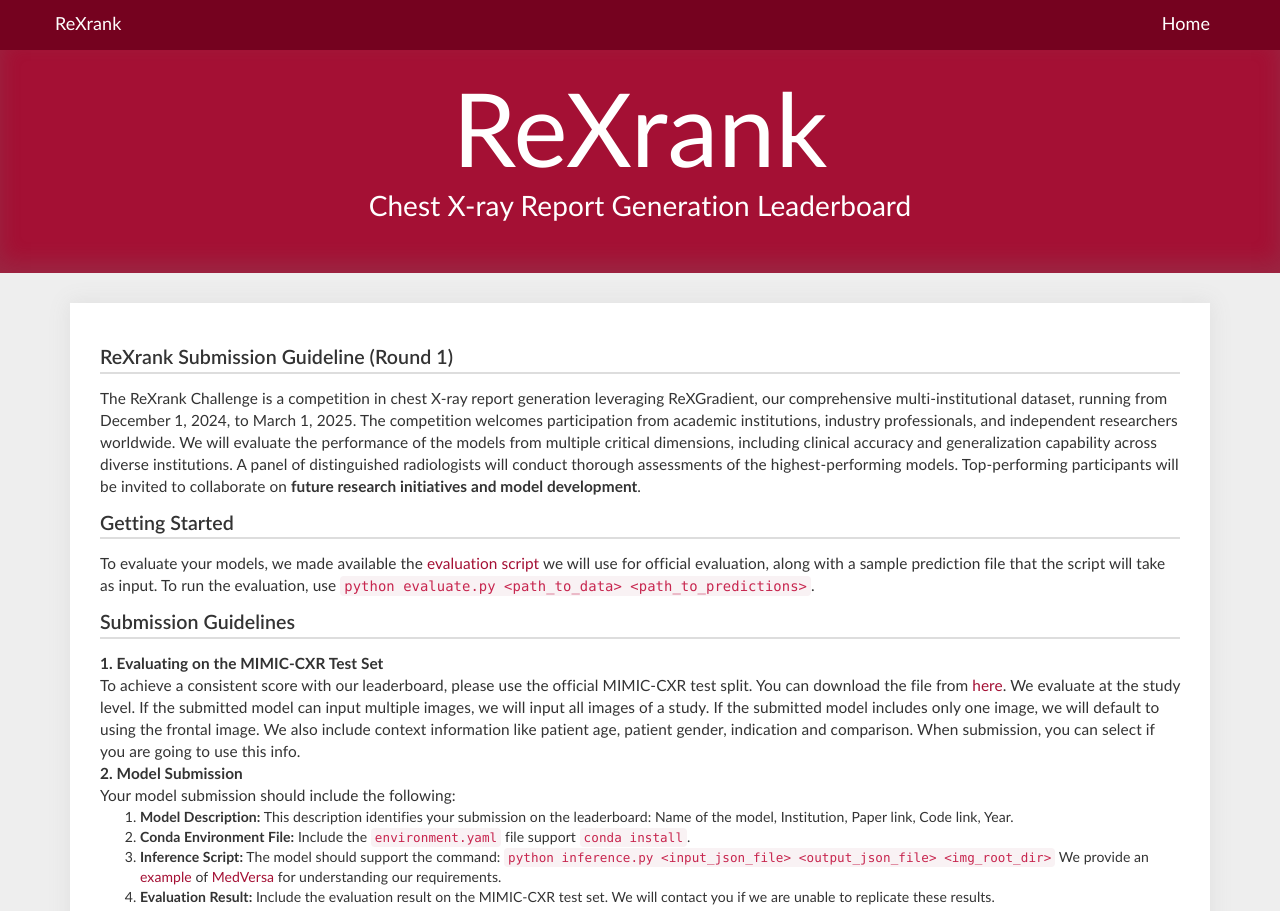
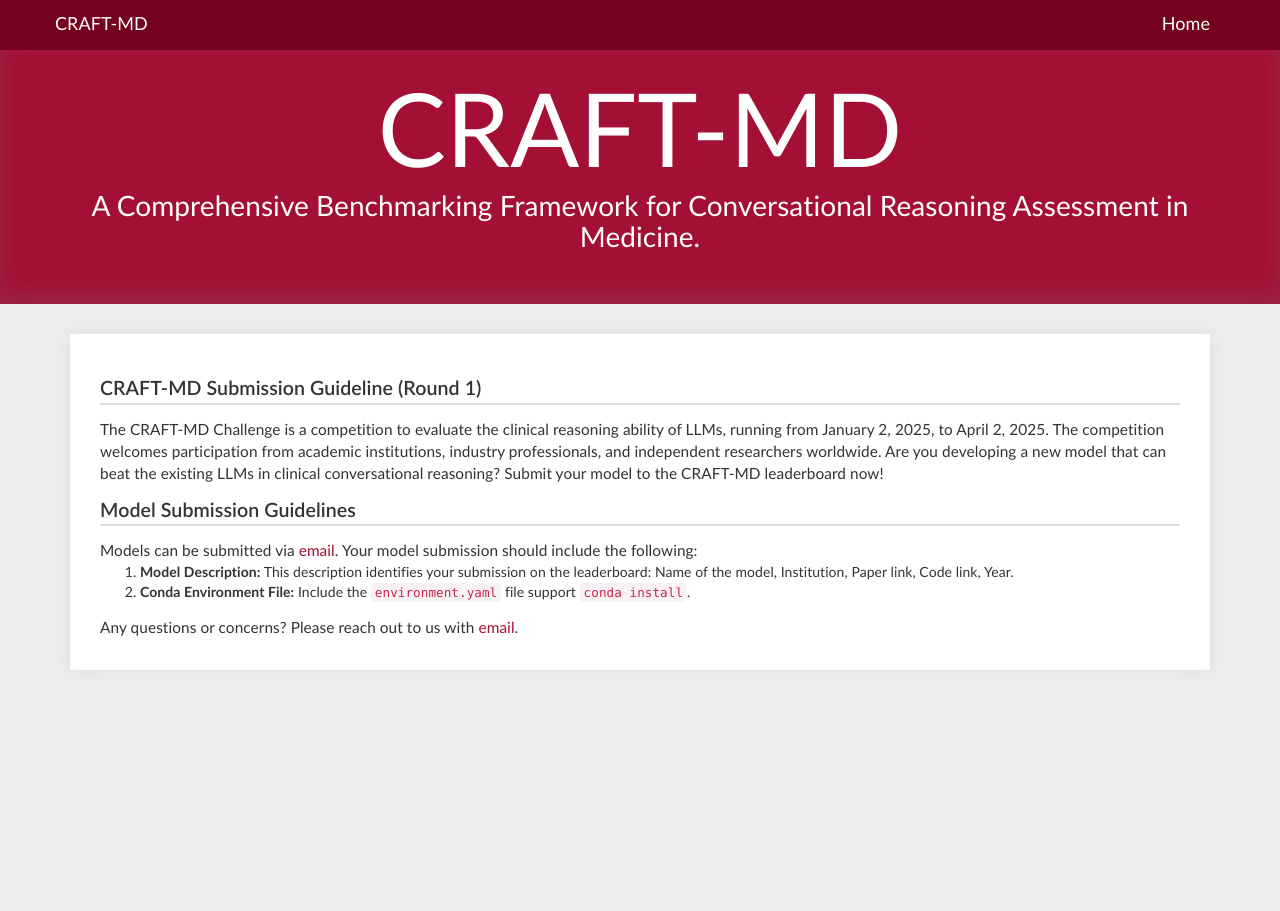
Before and after one commit to rajpurkarlab/craft-md-pages, a website: page explore/submission_guideline.html in a window 1280 px wide. Shown: the top 911 px of the page. Drawn offline with Linux system fonts and the light colour scheme.

Commit message:
added model submission instructions

```diff
--- a/explore/submission_guideline.html
+++ b/explore/submission_guideline.html
@@ -4,15 +4,15 @@
 <head>
   <meta charset="utf-8"/>
   <title>
-    ReXrank
+    CRAFT-MD
   </title>
-  <meta name="description" content="ReXrank: The leading open-source leaderboard for radiology report generation. Compare and benchmark AI models for medical imaging reports."/>
-  <meta name="keywords" content="ReXrank, radiology, report generation, AI, medical imaging, leaderboard, benchmarking"/>
-  <meta property="og:title" content="ReXrank: Radiology Report Generation Leaderboard"/>
-  <meta property="og:description" content="Open-source leaderboard for comparing and benchmarking AI models in radiology report generation."/>
-  <meta property="og:url" content="https://rajpurkarlab.github.io/ReXrank/"/>
+  <meta name="description" content="CRAFT-MD: A Comprehensive Benchmarking Framework for Conversational Reasoning Assessment in Medicine."/>
+  <meta name="keywords" content="CRAFT-MD, conversational LLMs, evaluation, leaderboard, benchmarking"/>
+  <meta property="og:title" content="CRAFT-MD: Conversational Reasoning Assessment Framework for Testing in Medicine"/>
+  <meta property="og:description" content="A Comprehensive Benchmarking Framework for Conversational Reasoning Assessment in Medicine."/>
+  <meta property="og:url" content="https://rajpurkarlab.github.io/craft-md-pages/"/>
   <meta property="og:type" content="website"/>
-  <meta content="ReXrank is an open-source leaderboard for AI-powered radiology report generation from chest x-ray images." name="description"/>
+  <meta content="CRAFT-MD is a comprehensive multi-agent benchmarking framework for conversational reasoning assessment in Medicine." name="description"/>
   <meta content="IE=edge,chrome=1" http-equiv="X-UA-Compatible"/>
   <meta content="width=device-width, initial-scale=1, maximum-scale=1, user-scalable=no" name="viewport"/>
   <meta content="../logo.png" property="og:image"/>
@@ -189,7 +189,7 @@
       </div>
       <div class="leftNav">
         <div class="brandDiv">
-          <a class="navbar-brand" href="../">ReXrank</a>
+          <a class="navbar-brand" href="../">CRAFT-MD</a>
         </div>
       </div>
     </div>
@@ -198,8 +198,8 @@
     <div class="container">
       <div class="row">
         <div class="col-md-12">
-          <h1 id="appTitle">ReXrank</h1>
-          <h2 id="appSubtitle">Chest X-ray Report Generation Leaderboard</h2>
+          <h1 id="appTitle">CRAFT-MD</h1>
+          <h2 id="appSubtitle">A Comprehensive Benchmarking Framework for Conversational Reasoning Assessment in Medicine.</h2>
           <!-- https://github.com/rajpurkarlab/ReXrank/blob/main/example_files/submission_tutorial.md -->
           <!-- <h3 id="helpLink"><a href="./explore/submission_guideline.html" target="_blank" rel="noopener noreferrer">⭐@Researchers: Submit to ReXrank Now!</a></h3> -->
           <!-- <h3 id="helpLink"><a href="https://forms.office.com/r/1wDsy2MmAM" target="_blank" rel="noopener noreferrer">⭐@Researchers: Submit to ReXrank Now!</a></h3> -->
@@ -215,43 +215,41 @@
             <div class="infoCard">
                 <div class="infoBody">
                     <div class="infoHeadline">
-                        <h2>ReXrank Submission Guideline (Round 1)</h2>
+                        <h2>CRAFT-MD Submission Guideline (Round 1)</h2>
                     </div>
                     <p>
-                      The ReXrank Challenge is a  competition in chest X-ray report generation leveraging ReXGradient, our comprehensive multi-institutional dataset, running from December 1, 2024, to March 1, 2025.
+                      The CRAFT-MD Challenge is a competition to evaluate the clinical reasoning ability of LLMs, running from January 2, 2025, to April 2, 2025.
                       The competition welcomes participation from academic institutions, industry professionals, and independent researchers worldwide.
-                      We will evaluate the performance of the models from multiple critical dimensions, including clinical accuracy and generalization capability across diverse institutions.
-                      A panel of distinguished radiologists will conduct thorough assessments of the highest-performing models.
-                      Top-performing participants will be invited to collaborate on <b>future research initiatives and model development</b>.
+                      Are you developing a new model that can beat the existing LLMs in clinical conversational reasoning? Submit your model to the CRAFT-MD leaderboard now!
                     </p>
 
-                    <div class="infoHeadline">
+                    <!-- <div class="infoHeadline">
                         <h2>Getting Started</h2>
-                    </div>
-                    <p>
+                    </div> -->
+                    <!-- <p>
                         To evaluate your models, we made available the <a href="https://github.com/rajpurkarlab/ReXrank/blob/main/example_files/evaluation_script.md", target="_blank">evaluation script</a> we will use for official evaluation, along with a sample prediction file that the script will take as input.
                         To run the evaluation, use
                         <code>python evaluate.py &lt;path_to_data&gt; &lt;path_to_predictions&gt;</code>.
-                    </p>
+                    </p> -->
 
                     <div class="infoHeadline">
-                        <h2>Submission Guidelines</h2>
+                        <h2>Model Submission Guidelines</h2>
                     </div>
-                      <p><b>1. Evaluating on the MIMIC-CXR Test Set</b></p>
-                      <p>To achieve a consistent score with our leaderboard, please use the official MIMIC-CXR test split. You can download the file from  <a href="https://physionet.org/content/mimic-cxr/2.0.0/", target="_blank">here</a>. We evaluate at the study level. If the submitted model can input multiple images, we will input all images of a study. If the submitted model includes only one image, we will default to using the frontal image. We also include context information like patient age, patient gender, indication and comparison. When submission, you can select if you are going to use this info.</p>
+                      <!-- <p><b>1. Evaluating on the MIMIC-CXR Test Set</b></p>
+                      <p>To achieve a consistent score with our leaderboard, please use the official MIMIC-CXR test split. You can download the file from  <a href="https://physionet.org/content/mimic-cxr/2.0.0/", target="_blank">here</a>. We evaluate at the study level. If the submitted model can input multiple images, we will input all images of a study. If the submitted model includes only one image, we will default to using the frontal image. We also include context information like patient age, patient gender, indication and comparison. When submission, you can select if you are going to use this info.</p> -->
 
-                      <p><b>2. Model Submission</b></p>
-                      <p>Your model submission should include the following:</p>
+                      <!-- <p><b>2. Model Submission</b></p> -->
+                      <p>Models can be submitted via <a href="mailto:sjohri@g.harvard.edu" target="_blank">email</a>. Your model submission should include the following:</p>
                       <ol>
                           <li><b>Model Description:</b> This description identifies your submission on the leaderboard: Name of the model, Institution, Paper link, Code link, Year.</li>
                           <li><b>Conda Environment File:</b> Include the <code>environment.yaml</code> file support <code>conda install</code>.</li>
-                          <li><b>Inference Script:</b> The model should support the command: <code>python inference.py &lt;input_json_file&gt; &lt;output_json_file&gt; &lt;img_root_dir&gt;</code> We provide an <a href="https://github.com/xiaoman-zhang/ReXrank/blob/gh-pages/example_files/merversa_inference.py", target="_blank">example</a> of <a href="https://huggingface.co/hyzhou/MedVersa_Internal", target="_blank">MedVersa</a> for understanding our requirements.</li>
-                          <li><b>Evaluation Result:</b> Include the evaluation result on the MIMIC-CXR test set. We will contact you if we are unable to replicate these results.</li>
+                          <!-- <li><b>Inference Script:</b> The model should support the command: <code>python inference.py &lt;input_json_file&gt; &lt;output_json_file&gt; &lt;img_root_dir&gt;</code> We provide an <a href="https://github.com/xiaoman-zhang/ReXrank/blob/gh-pages/example_files/merversa_inference.py", target="_blank">example</a> of <a href="https://huggingface.co/hyzhou/MedVersa_Internal", target="_blank">MedVersa</a> for understanding our requirements.</li> -->
+                          <!-- <li><b>Evaluation Result:</b> Include the evaluation result on the MIMIC-CXR test set. We will contact you if we are unable to replicate these results.</li> -->
                       </ol>
 
                     <div class="infoHeadline"></div>
                     <p>
-                        Any questions or concerns? Please reach out to us with <a href="mailto:xiaomanzhang.zxm@gmail.com" target="_blank">email</a>.
+                        Any questions or concerns? Please reach out to us with <a href="mailto:sjohri@g.harvard.edu" target="_blank">email</a>.
                     </p>
                 </div>
             </div>
```
Also changed, not shown: index.html (+6 -6 lines).
